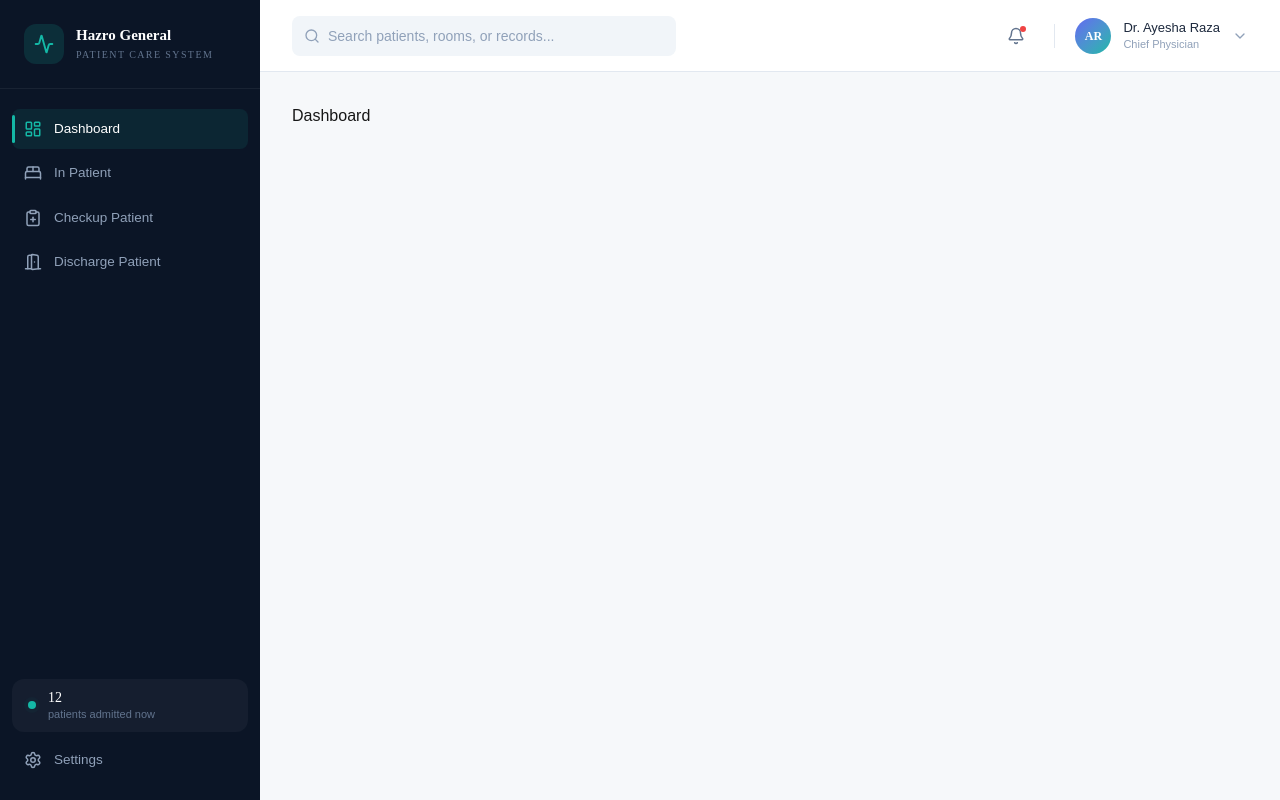
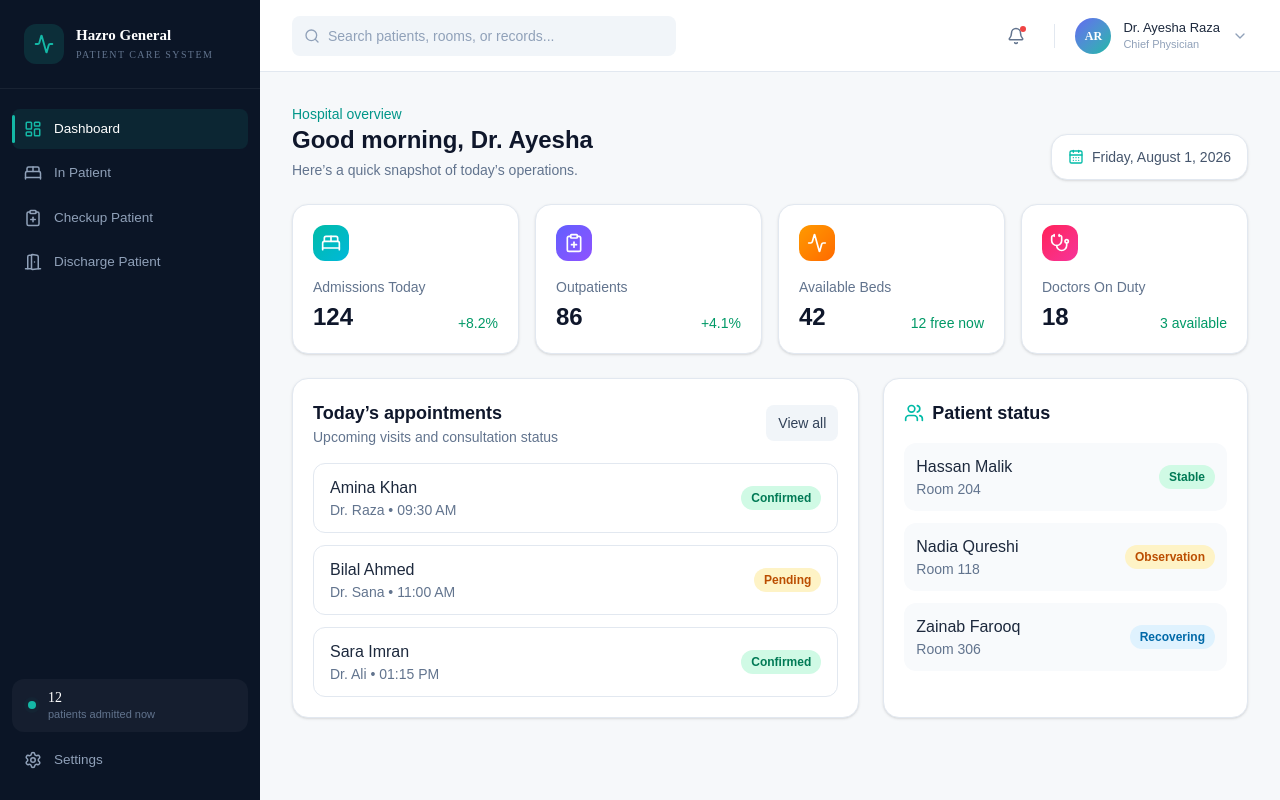
Before and after one commit to TalhaRahman33/Hospital-Management-Dashboard, a Next.js app: page /hospital/dashboard in a window 1280 px wide. Built offline with nearby package versions, Linux system fonts and the light colour scheme.

Commit message:
dummy data in dashbord

```diff
--- a/app/hospital/dashboard/page.jsx
+++ b/app/hospital/dashboard/page.jsx
@@ -1,9 +1,107 @@
 import React from 'react'
+import { Activity, BedDouble, ClipboardPlus, Users, Stethoscope, CalendarDays } from 'lucide-react'
+
+const stats = [
+  { label: 'Admissions Today', value: '124', change: '+8.2%', icon: BedDouble, tone: 'from-teal-500 to-cyan-500' },
+  { label: 'Outpatients', value: '86', change: '+4.1%', icon: ClipboardPlus, tone: 'from-indigo-500 to-violet-500' },
+  { label: 'Available Beds', value: '42', change: '12 free now', icon: Activity, tone: 'from-amber-500 to-orange-500' },
+  { label: 'Doctors On Duty', value: '18', change: '3 available', icon: Stethoscope, tone: 'from-rose-500 to-pink-500' },
+]
+
+const appointments = [
+  { patient: 'Amina Khan', time: '09:30 AM', doctor: 'Dr. Raza', status: 'Confirmed' },
+  { patient: 'Bilal Ahmed', time: '11:00 AM', doctor: 'Dr. Sana', status: 'Pending' },
+  { patient: 'Sara Imran', time: '01:15 PM', doctor: 'Dr. Ali', status: 'Confirmed' },
+]
+
+const recentPatients = [
+  { name: 'Hassan Malik', room: 'Room 204', condition: 'Stable', color: 'bg-emerald-100 text-emerald-700' },
+  { name: 'Nadia Qureshi', room: 'Room 118', condition: 'Observation', color: 'bg-amber-100 text-amber-700' },
+  { name: 'Zainab Farooq', room: 'Room 306', condition: 'Recovering', color: 'bg-sky-100 text-sky-700' },
+]
 
 const page = () => {
   return (
-    <div>
-      <h1>Dashboard</h1>
+    <div className="space-y-6">
+      <div className="flex flex-col gap-3 lg:flex-row lg:items-end lg:justify-between">
+        <div>
+          <p className="text-sm font-medium text-teal-600">Hospital overview</p>
+          <h1 className="text-2xl font-semibold text-slate-900">Good morning, Dr. Ayesha</h1>
+          <p className="text-sm text-slate-500 mt-1">Here’s a quick snapshot of today’s operations.</p>
+        </div>
+        <div className="rounded-2xl border border-slate-200 bg-white px-4 py-3 shadow-sm">
+          <div className="flex items-center gap-2 text-sm text-slate-600">
+            <CalendarDays className="h-4 w-4 text-teal-500" />
+            Friday, August 1, 2026
+          </div>
+        </div>
+      </div>
+
+      <div className="grid gap-4 md:grid-cols-2 xl:grid-cols-4">
+        {stats.map((item) => {
+          const Icon = item.icon
+          return (
+            <div key={item.label} className="rounded-2xl border border-slate-200 bg-white p-5 shadow-sm">
+              <div className={`inline-flex rounded-xl bg-gradient-to-br ${item.tone} p-2 text-white`}>
+                <Icon className="h-5 w-5" />
+              </div>
+              <div className="mt-4">
+                <p className="text-sm text-slate-500">{item.label}</p>
+                <div className="mt-1 flex items-end justify-between">
+                  <h2 className="text-2xl font-semibold text-slate-900">{item.value}</h2>
+                  <span className="text-sm font-medium text-emerald-600">{item.change}</span>
+                </div>
+              </div>
+            </div>
+          )
+        })}
+      </div>
+
+      <div className="grid gap-6 xl:grid-cols-[1.4fr_0.9fr]">
+        <div className="rounded-2xl border border-slate-200 bg-white p-5 shadow-sm">
+          <div className="flex items-center justify-between">
+            <div>
+              <h3 className="text-lg font-semibold text-slate-900">Today’s appointments</h3>
+              <p className="text-sm text-slate-500">Upcoming visits and consultation status</p>
+            </div>
+            <button className="rounded-lg bg-slate-100 px-3 py-2 text-sm font-medium text-slate-700">View all</button>
+          </div>
+
+          <div className="mt-4 space-y-3">
+            {appointments.map((appointment) => (
+              <div key={appointment.patient} className="flex items-center justify-between rounded-xl border border-slate-200 px-4 py-3">
+                <div>
+                  <p className="font-medium text-slate-800">{appointment.patient}</p>
+                  <p className="text-sm text-slate-500">{appointment.doctor} • {appointment.time}</p>
+                </div>
+                <span className={`rounded-full px-2.5 py-1 text-xs font-semibold ${appointment.status === 'Confirmed' ? 'bg-emerald-100 text-emerald-700' : 'bg-amber-100 text-amber-700'}`}>
+                  {appointment.status}
+                </span>
+              </div>
+            ))}
+          </div>
+        </div>
+
+        <div className="rounded-2xl border border-slate-200 bg-white p-5 shadow-sm">
+          <div className="flex items-center gap-2">
+            <Users className="h-5 w-5 text-teal-500" />
+            <h3 className="text-lg font-semibold text-slate-900">Patient status</h3>
+          </div>
+          <div className="mt-4 space-y-3">
+            {recentPatients.map((patient) => (
+              <div key={patient.name} className="flex items-center justify-between rounded-xl bg-slate-50 px-3 py-3">
+                <div>
+                  <p className="font-medium text-slate-800">{patient.name}</p>
+                  <p className="text-sm text-slate-500">{patient.room}</p>
+                </div>
+                <span className={`rounded-full px-2.5 py-1 text-xs font-semibold ${patient.color}`}>
+                  {patient.condition}
+                </span>
+              </div>
+            ))}
+          </div>
+        </div>
+      </div>
     </div>
   )
 }
```
